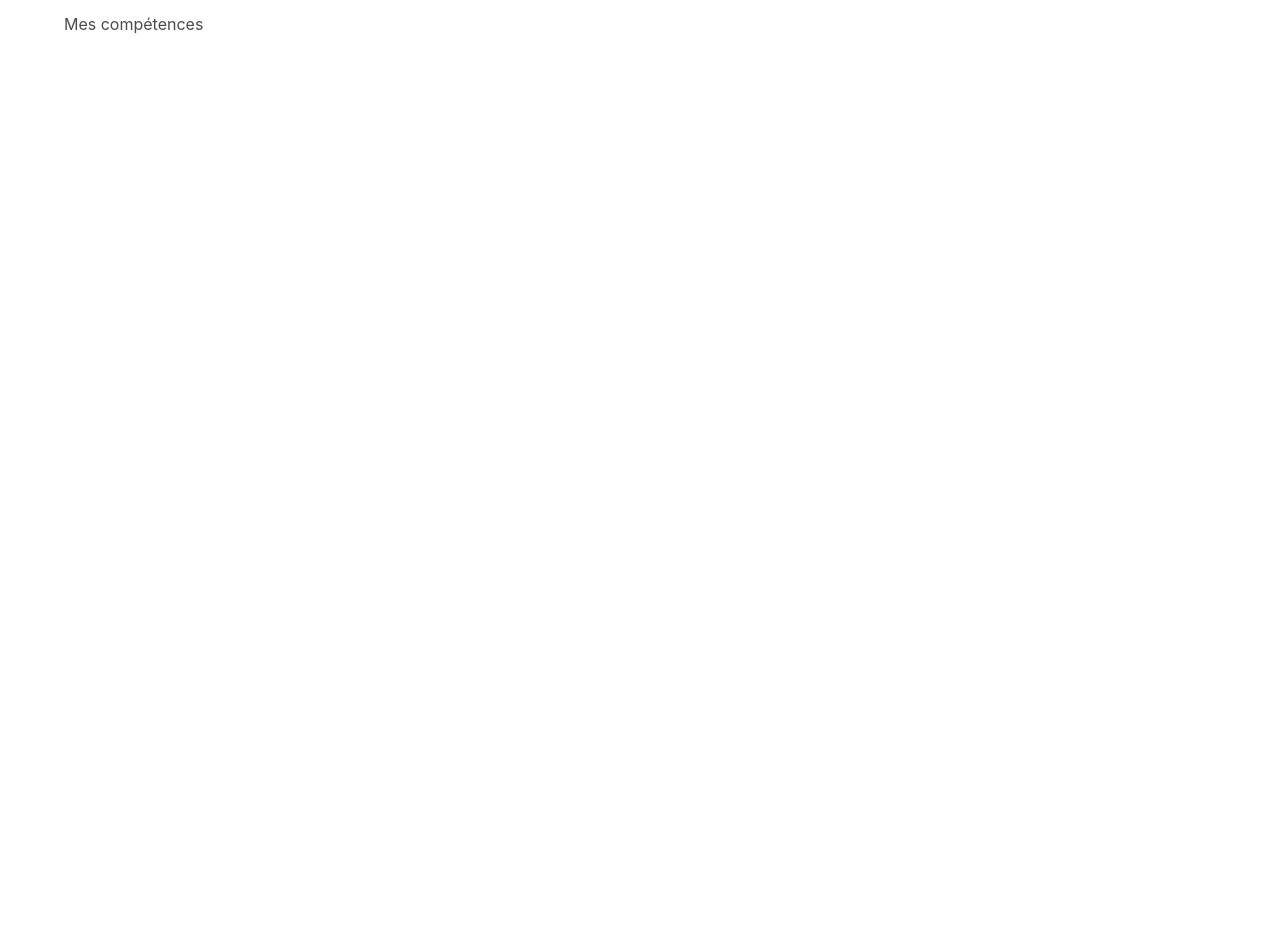
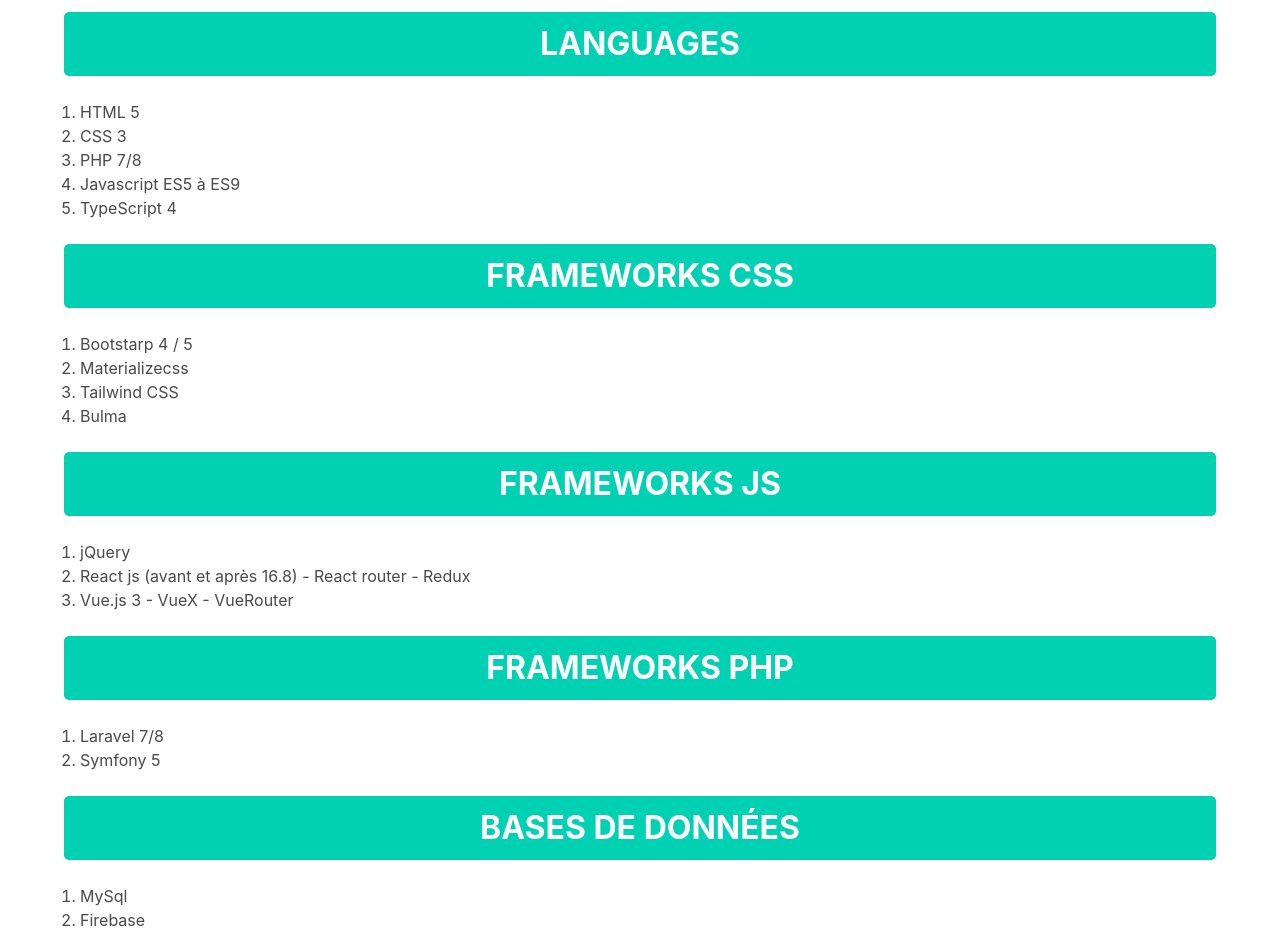
Before and after one commit to bezedache29/revisions-vue, a Vue app: page / in a window 1280 px wide. Shown: the part 360-1296 px from the top of the page. Before the commit the page ends 800 px from the top, so only its background shows below. Built offline with nearby package versions, Linux system fonts and the light colour scheme.

Commit message:
Page de presentation

```diff
--- a/src/components/TitleH1/TitleH1.vue
+++ b/src/components/TitleH1/TitleH1.vue
@@ -1,6 +1,6 @@
 <template>
   <!-- <h1 class="text-center text-4xl font-bold border p-2 rounded-md bg-green-400 text-white uppercase"> -->
-  <h1 class="has-background-primary perso-h1 has-text-centered p-2 is-size-1 is-uppercase has-text-weight-bold has-text-white">
+  <h1 class="has-background-primary b-radius has-text-centered p-2 is-size-1 is-uppercase has-text-weight-bold has-text-white">
     <slot>{{ text }}</slot>
   </h1>
 </template>
@@ -14,8 +14,8 @@
   }
 </script>
 
-<style scoped>
-  .perso-h1 {
+<style>
+  .b-radius {
     border-radius: 5px;
   }
 </style>
--- a/src/components/TitleH2/TitleH2.vue
+++ b/src/components/TitleH2/TitleH2.vue
@@ -1,6 +1,6 @@
 <template>
   <!-- <h2 class="text-center text-2xl font-bold border-b-2 border-green-400"> -->
-  <h2>
+  <h2 class="has-background-primary b-radius has-text-centered p-2 is-size-3 is-uppercase has-text-weight-bold has-text-white my-5">
     <slot>{{ text }}</slot>
   </h2>
 </template>
--- a/src/pages/Home/HomeApp.vue
+++ b/src/pages/Home/HomeApp.vue
@@ -10,9 +10,63 @@
       Je propose aujourd'hui mes services et mets à disposition mes qualités de développeur passioné et rigoureux. Disponible pour un stage front-end et/ou back-end d'une durée de 2 mois minimum en distanciel partout en France et/ou en présentiel sur Nantes.
     </p>
 
-    <TitleH2>Mes compétences</TitleH2>
+    <TitleH2>Languages</TitleH2>
+
+    <ol class="ml-4">
+      <li>HTML 5</li>
+      <li>CSS 3</li>
+      <li>PHP 7/8</li>
+      <li>Javascript ES5 à ES9</li>
+      <li>TypeScript 4</li>
+    </ol>
+
+    <TitleH2>Frameworks CSS</TitleH2>
+
+    <ol class="ml-4">
+      <li>Bootstarp 4 / 5</li>
+      <li>Materializecss</li>
+      <li>Tailwind CSS</li>
+      <li>Bulma</li>
+    </ol>
+
+    <TitleH2>Frameworks JS</TitleH2>
+
+    <ol class="ml-4">
+      <li>jQuery</li>
+      <li>React js (avant et après 16.8) - React router - Redux</li>
+      <li>Vue.js 3 - VueX - VueRouter</li>
+    </ol>
+
+    <TitleH2>Frameworks PHP</TitleH2>
+
+    <ol class="ml-4">
+      <li>Laravel 7/8</li>
+      <li>Symfony 5</li>
+    </ol>
+
+    <TitleH2>Bases de données</TitleH2>
+
+    <ol class="ml-4">
+      <li>MySql</li>
+      <li>Firebase</li>
+      <li>MongoDB</li>
+    </ol>
+
+    <TitleH2>Mobile</TitleH2>
+
+    <ol class="ml-4">
+      <li>React Native</li>
+    </ol>
+
   </section>
 </template>
+
+
+HTML 5
+CSS 3
+PHP 7/8
+JS ES6 à ES9
+TypeScript 4
 
 <script>
 
```
